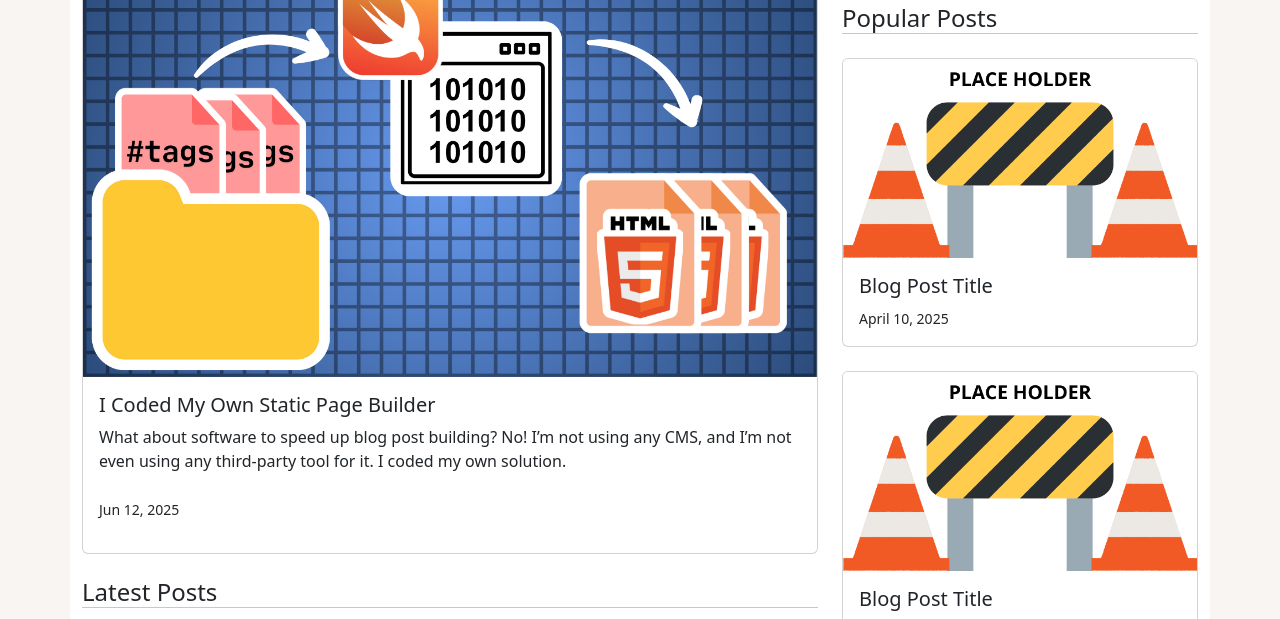
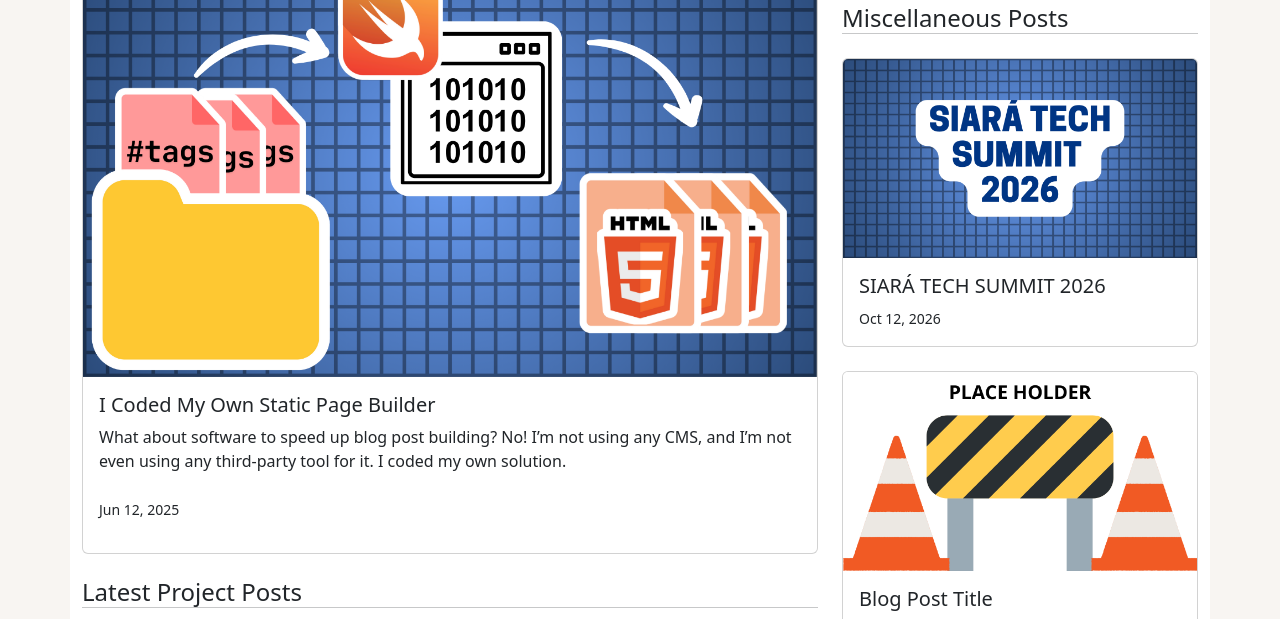
Before and after one commit to FabricioContato/my_blog, a plain HTML site: page index.html in a window 1280 px wide. Shown: the part 263-882 px from the top of the page. Drawn offline with nearby package versions, Linux system fonts and the light colour scheme.

Commit message:
add first Miscellaneous Posts card to the index page

```diff
--- a/index.html
+++ b/index.html
@@ -64,7 +64,7 @@
               </a>
             </article>
             <div class="container-fluid my-4 p-0">
-              <h4 class="my-0">Latest Posts</h4>
+              <h4 class="my-0">Latest Project Posts</h4>
               <hr class="m-0">
             </div>
             <section class="row row-cols-2 mt-0">
@@ -149,19 +149,21 @@
               </div>
             </div>
             <div class="container-fluid mb-4 p-0">
-              <h4 class="my-0">Popular Posts</h4>
+              <h4 class="my-0">Miscellaneous Posts</h4>
               <hr class="m-0">
             </div>
             <article class="mb-4">
+	      <a href="./miscellaneous_posts/post_siara_tech.html">
               <div class="card h-100 w-100">
-                <img src="./images/PlaceHolders.png" class="card-img-top w-100" alt="Post Thumbnail" />
+                <img src="./images/SIARA_TECH_SUMMIT_2026.png" class="card-img-top w-100" alt="Post Thumbnail" />
                 <div class="card-body">
-                  <h5 class="card-title">Blog Post Title</h5>
-                  <small>April 10, 2025</small>
+                  <h5 class="card-title">SIARÁ TECH SUMMIT 2026</h5>
+                  <small>Oct 12, 2026</small>
                 </div>
               </div>
             </article>
             <article class="mb-4">
+	      <a href="#">
               <div class="card h-100 w-100">
                 <img src="./images/PlaceHolders.png" class="card-img-top w-100" alt="Post Thumbnail" />
                 <div class="card-body">
```
